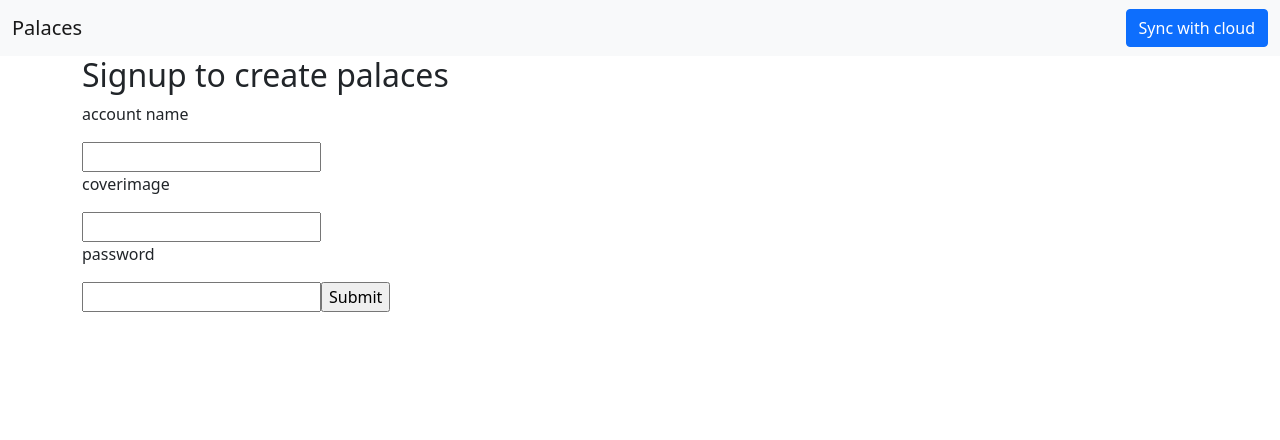
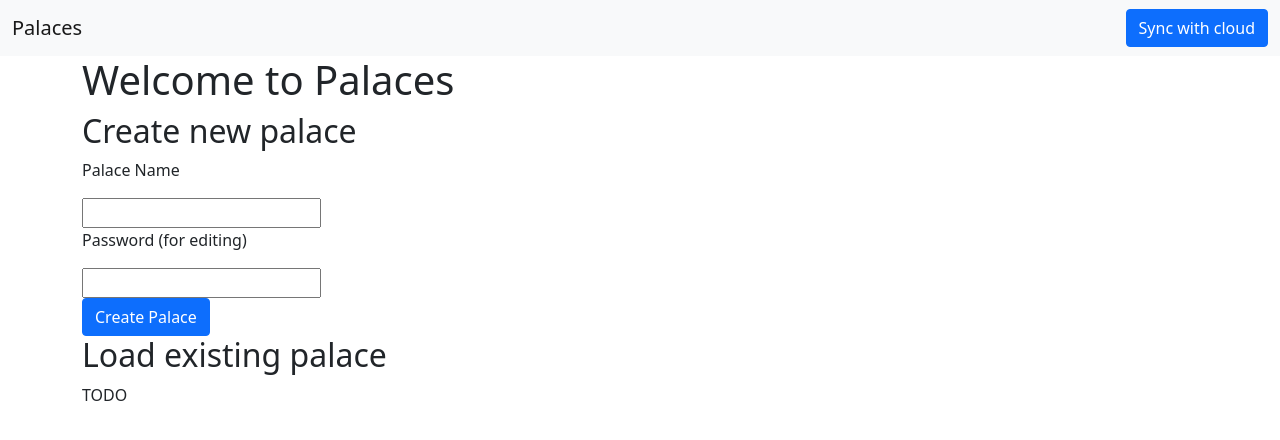
Before and after one commit to matthewhilton/palaces, a React (Create React App) app in the folder palaces-app/: page / in a window 1280 px wide. Shown: the top 440 px of the page. Built offline with nearby package versions, Linux system fonts and the light colour scheme.

Commit message:
update UI

```diff
--- a/palaces-app/package.json
+++ b/palaces-app/package.json
@@ -7,7 +7,9 @@
     "@testing-library/react": "^11.1.0",
     "@testing-library/user-event": "^12.1.10",
     "bootstrap": "^5.1.3",
+    "emoji-picker-react": "^3.4.12",
     "history": "^5.1.0",
+    "js-sha256": "^0.9.0",
     "lodash": "^4.17.21",
     "react": "^17.0.2",
     "react-bootstrap": "^2.0.3",
--- a/palaces-app/src/App.js
+++ b/palaces-app/src/App.js
@@ -9,6 +9,7 @@ import Edit from "./pages/Edit";
 import { useRecoilState } from "recoil";
 import accountAtomData from './data/accountDataAtom';
 import SyncButton from "./components/SyncButton";
+import Landing from "./pages/Landing";
 
 function App() {
   return (
@@ -21,7 +22,7 @@ function App() {
       </Navbar>
       <Container>
         <Routes>
-          <Route path="/" element={<Signup />} />
+          <Route path="/" element={<Landing />} />
           <Route path="/:id/*" element={<View />} />
         </Routes>
       </Container>
--- a/palaces-app/src/components/CreateLinkForm.js
+++ b/palaces-app/src/components/CreateLinkForm.js
@@ -1,8 +1,10 @@
+import { Button } from "react-bootstrap";
 import { useForm } from "react-hook-form";
+import hashPassword from "../functions/hashpass";
 
 const CreateLinkForm = ({onNewLink}) => {
 
-    const { register, handleSubmit, watch, formState: { errors } } = useForm();
+    const { register, handleSubmit } = useForm();
 
     const onSubmit = async data => {
         // Setup request
@@ -10,7 +12,7 @@ const CreateLinkForm = ({onNewLink}) => {
             method: 'POST',
             headers: { 'Content-Type': 'application/json' },
             body: JSON.stringify({
-                password: data.password,
+                password: hashPassword(data.password),
                 name: data.name
             })
         }
@@ -24,15 +26,15 @@ const CreateLinkForm = ({onNewLink}) => {
         }
     };
 
+
     return (
         <form onSubmit={handleSubmit(onSubmit)}>
-          <p> account name </p>
+          <p> Palace Name </p>
           <input {...register("name")} />
-          <p> coverimage </p>
-          <input {...register("coverImage")} />
-          <p> password </p>
+          <p> Password (for editing) </p>
           <input {...register("password")} />
-          <input type="submit" />
+          <br />
+          <Button type="submit"> Create Palace </Button>
         </form>
     )
 }
--- a/palaces-app/src/components/PlacesEditor.js
+++ b/palaces-app/src/components/PlacesEditor.js
@@ -7,7 +7,7 @@ import { Button, Col, Container, Row, Stack } from "react-bootstrap";
 import { sortBy } from "lodash"
 
 const PlacesEditor = () => {
-    const { register, handleSubmit, watch, formState: { errors } } = useForm();
+    const { register, handleSubmit, watch, formState: { errors }, reset } = useForm();
     const [data, setData] = useRecoilState(accountAtomData)
 
     if (!data) {
@@ -30,6 +30,7 @@ const PlacesEditor = () => {
         }
 
         setData(newDataState)
+        reset()
     };
 
     const moveDirection = (placeId, direction) => {
@@ -93,43 +94,43 @@ const PlacesEditor = () => {
     return (
         <Container>
             <h2> Places Editor </h2>
-            <Container>
-                <Row>
-                    <Col className='bg-dark text-light p-3 rounded mb-3'>
+            <Stack direction="vertical">
+                    <Container className='border p-3 rounded mb-3'>
                         <h3> Current Places </h3>
                         {places.map(place =>
                             <Stack direction="vertical">
                                 <PlaceCard data={place}>
-                                    <Stack direction="horizontal">
-                                        <Button variant="light" onClick={() => moveDirection(place.id, -1)}> ☝️ </Button>
-                                        <Button variant="light" onClick={() => moveDirection(place.id, 1)}> 👇 </Button>
-                                        <Button variant="light" onClick={() => deletePlace(place.id)}> 🗑️ </Button>
+                                    <Stack direction="horizontal" gap={2}>
+                                        <Button variant="secondary" onClick={() => moveDirection(place.id, -1)}> ☝️ </Button>
+                                        <Button variant="secondary" onClick={() => moveDirection(place.id, 1)}> 👇 </Button>
+                                        <Button variant="danger" onClick={() => deletePlace(place.id)}> 🗑️ </Button>
                                     </Stack>
                                 </PlaceCard>
                             </Stack>
                         )}
                         {places.length == 0 && <p> No Places </p>}
-                    </Col>
-                    <Col className='bg-dark text-light p-3 rounded'>
+                    </Container>
+                    <Container className='p-3 rounded border'>
                         <h3> New Place </h3>
                         <form onSubmit={handleSubmit(onSubmit)}>
-                            <p> Where in palace </p>
+                            <p> Where in palace 🗺️</p>
                             <input {...register("description")} />
 
-                            <p> Mnemonic / Imagery </p>
+                            <p> Mnemonic / Imagery 👁️</p>
                             <input {...register("mnemonic")} />
 
-                            <p> Word in Foreign Language </p>
+                            <p> Word in Foreign Language 🌎</p>
                             <input {...register("foreignWord")} />
 
-                            <p> Translation </p>
+                            <p> Translation 📜 </p>
                             <input {...register("translation")} />
 
+                            <br />
                             <Button type="submit" className="mt-2"> Create Place </Button>
                         </form>
-                    </Col>
-                </Row>
-            </Container>
+                    </Container>
+                </Stack>
+
         </Container>
     )
 }
--- a/palaces-app/src/components/Revealable.js
+++ b/palaces-app/src/components/Revealable.js
@@ -1,4 +1,5 @@
 import { useState, useEffect } from "react"
+import { Button } from "react-bootstrap"
 
 const Revealable = ({whenHidden, whenRevelealed}) => {
     const [revealed, setRevealed] = useState(false)
@@ -7,7 +8,7 @@ const Revealable = ({whenHidden, whenRevelealed}) => {
         setRevealed(false)
     }, [whenHidden, whenRevelealed])
 
-    return revealed ? <div> {whenHidden} {whenRevelealed} </div> : <div> <button onClick={() => setRevealed(true)}> Reveal </button> {whenHidden} </div>
+    return revealed ? <div> {whenRevelealed} </div> : <div className="mb-2"> <Button variant="secondary" onClick={() => setRevealed(true)}> Reveal </Button> {whenHidden} </div>
 }
 
 export default Revealable
--- a/palaces-app/src/components/SyncButton.js
+++ b/palaces-app/src/components/SyncButton.js
@@ -1,6 +1,7 @@
 import { useRecoilState } from "recoil"
 import accountAtomData from '../data/accountDataAtom';
 import { Button } from "react-bootstrap"
+import hashPassword from "../functions/hashpass";
 
 const SyncButton = () => {
     const [data, setData] = useRecoilState(accountAtomData)
@@ -11,7 +12,7 @@ const SyncButton = () => {
             headers: { 'Content-Type': 'application/json' },
             body: JSON.stringify({
                 id: data.id,
-                password: prompt("enter password"),  // TODO store password
+                password: hashPassword(prompt("enter password")),  // TODO store password
                 places: data.places
             })
         }
--- a/palaces-app/src/components/display/PlaceCard.js
+++ b/palaces-app/src/components/display/PlaceCard.js
@@ -1,15 +1,20 @@
 import { Card } from "react-bootstrap"
 
-const PlaceCard = ({ data, color='light', children }) => (
-    <Card style={{ width: '18rem' }} border={color} bg="dark" className="m-2">
+const PlaceCard = ({ data, color = 'light', children, showOrder = true }) => (
+    <Card style={{ width: '18rem' }} border={color} bg="light" className="m-2">
         <Card.Body>
             <Card.Title>{data.description}</Card.Title>
             <Card.Text>
-                <p> <b>{data.mnemonic}</b> means <b>{data.foreignWord}</b> means <b>{data.translation}</b> </p>
+                <p><b> 🗺️ {data.mnemonic}</b> relates to <b> <br />
+                🌎 {data.foreignWord}</b> which means <b> <br />
+                📜 {data.translation}</b> </p>
             </Card.Text>
-            <Card.Text>
-                <p> Order: {data.order} </p>
-            </Card.Text>
+            {showOrder &&
+                <Card.Text>
+                    <p> Order: {data.order} </p>
+                </Card.Text>
+            }
+
             {children}
         </Card.Body>
     </Card>
--- /dev/null
+++ b/palaces-app/src/functions/hashpass.js
@@ -0,0 +1,7 @@
+import {sha256} from "js-sha256"
+
+const hashPassword = (plaintext) => {
+    return(sha256(plaintext))
+}
+
+export default hashPassword
--- /dev/null
+++ b/palaces-app/src/pages/Landing.js
@@ -0,0 +1,16 @@
+import Signup from "./Signup";
+
+const Landing = () => (
+    <div>
+        <h1> Welcome to Palaces </h1>
+
+        <h2> Create new palace </h2>
+        <Signup />
+
+        <h2> Load existing palace </h2>
+        <p> TODO </p>
+    </div>
+
+)
+
+export default Landing
--- a/palaces-app/src/pages/Signup.js
+++ b/palaces-app/src/pages/Signup.js
@@ -5,7 +5,6 @@ const Signup = () => {
     const navigate = useNavigate();
 
     return <div>
-        <h2> Signup to create palaces </h2>
         <CreateLinkForm onNewLink={(id) => navigate("/" + id)} />
         </div>
 }
--- a/palaces-app/src/pages/View.js
+++ b/palaces-app/src/pages/View.js
@@ -42,6 +42,8 @@ const View = () => {
                 Save this page to access your palace
             </Badge>
 
+            <p> {data.places.length} places/cards </p>
+
             <div>
                 <Link to="play"><Button>Play</Button></Link>
                 <Link to="edit"><Button variant="warning">Edit</Button></Link>
```
Also changed, not shown: palaces-app/src/pages/Play.js (+26 -5 lines), 1 other file (tests, documents, lock files or other folders).
